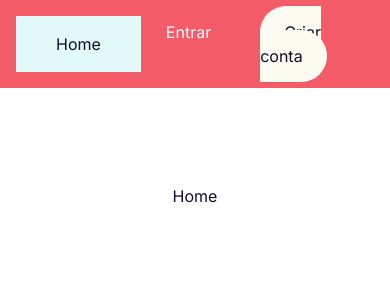
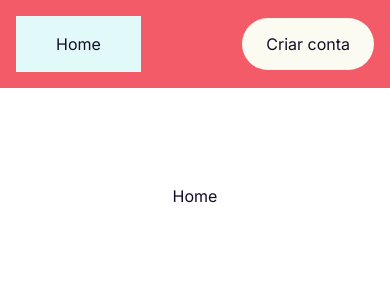
Before and after one commit to JoaoLucasLourenco/summoned, a Next.js app in the folder frontend/: page / in a window 390 px wide. Shown: the top 300 px of the page. Built offline with nearby package versions, Linux system fonts and the light colour scheme.

Commit message:
feat: login link sm:hidden

```diff
--- a/frontend/src/components/header.tsx
+++ b/frontend/src/components/header.tsx
@@ -8,6 +8,7 @@ export default function Header(){
             className="
             p-4
             bg-secondary
+            w-full
             "
             >
                     <nav className="
@@ -34,7 +35,7 @@ export default function Header(){
                                 links.map((link)=>(
                                     <li key={link.id}
                                     className={
-                                'float-right'
+                                        link.id===1?'hidden sm:block float-right':'float-right block'
                                     }
                                     >
                                         <a href={link.route}
```
Lines whose indentation alone changed are shown as unchanged.
